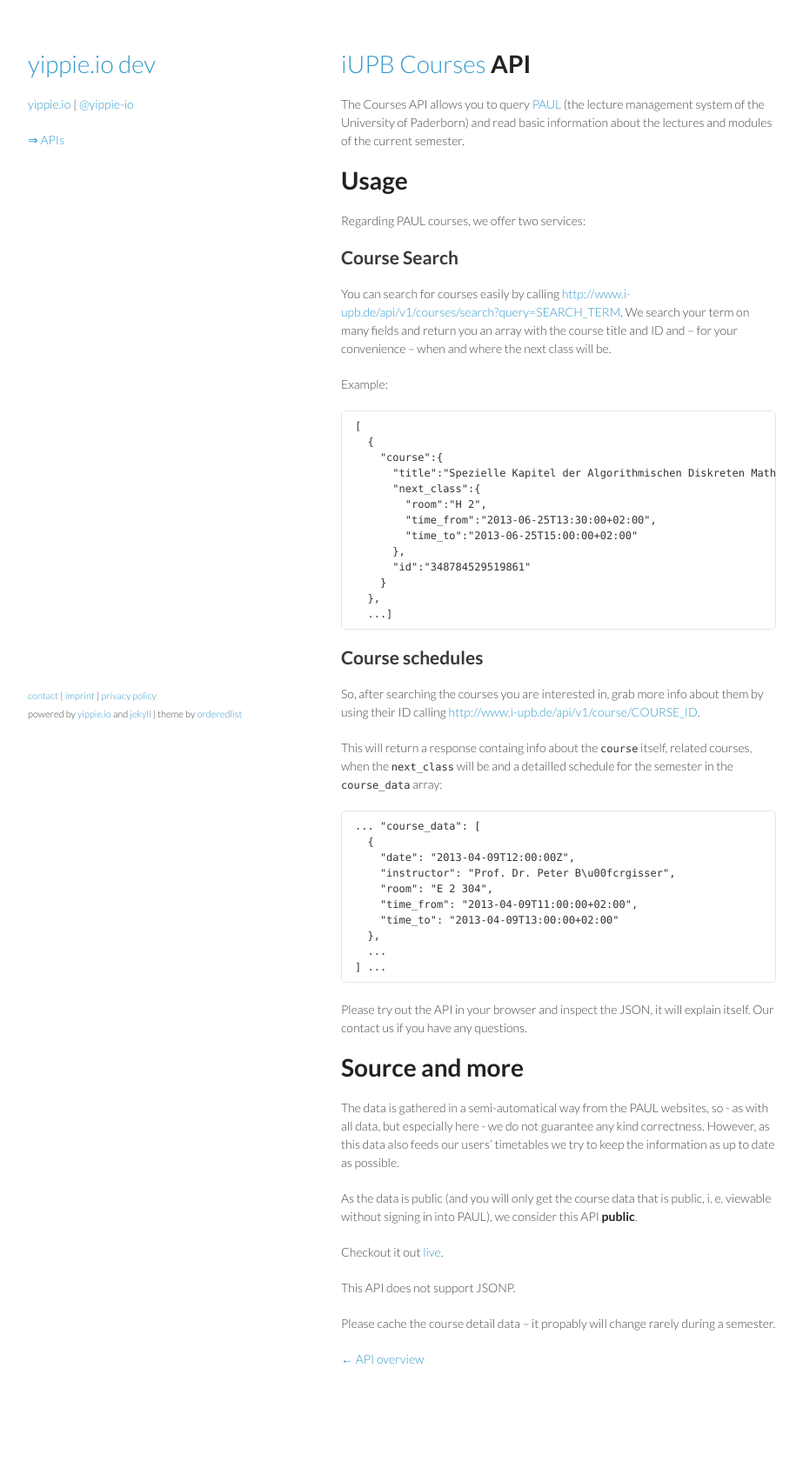
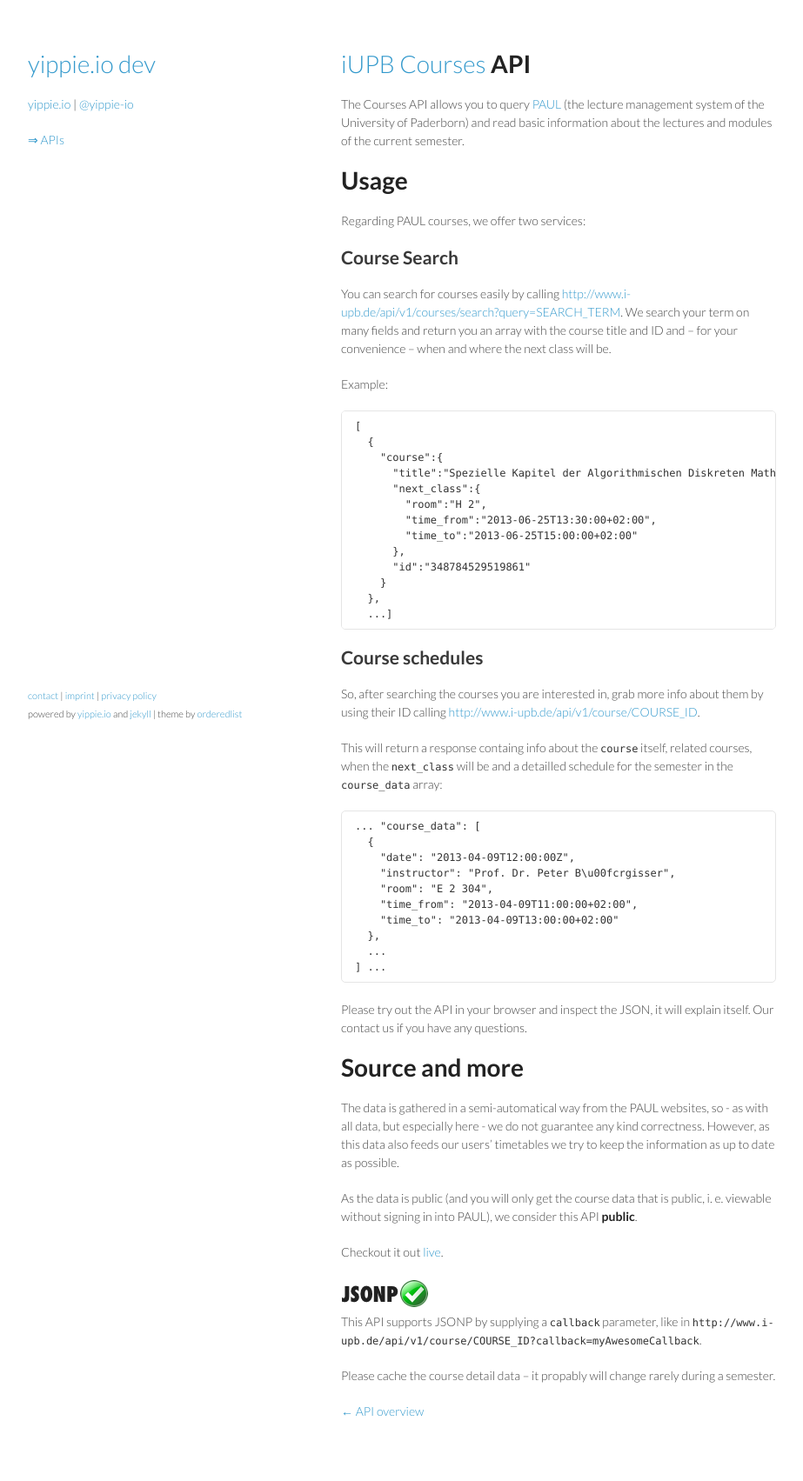
Before and after one commit to yippie-io/yippie-io.github.com, a Jekyll site: the page built from apis.courses.md, in a window 1280 px wide. Shown: the whole page at 87% size, without its empty margins (178-1101 px from the left). Built offline with Jekyll 4.4.1, drawn with Linux system fonts in a browser that asks for light colours; before the commit the page ends 1643 px from its top, so only the background shows below that.

Commit message:
adds jsonp support to the courses and restaurants page

```diff
--- a/apis.courses.md
+++ b/apis.courses.md
@@ -62,7 +62,8 @@
 
 Checkout it out [live](http://www.i-upb.de/courses).
 
-This API does not support JSONP.
+![JSONP enabled](images/jsonp-ok.png)
+This API supports JSONP by supplying a `callback` parameter, like in `http://www.i-upb.de/api/v1/course/COURSE_ID?callback=myAwesomeCallback`.
 
 Please cache the course detail data – it propably will change rarely during a semester.
 
```
Also changed, not shown: apis.restaurants.md (+2 -1 lines).
